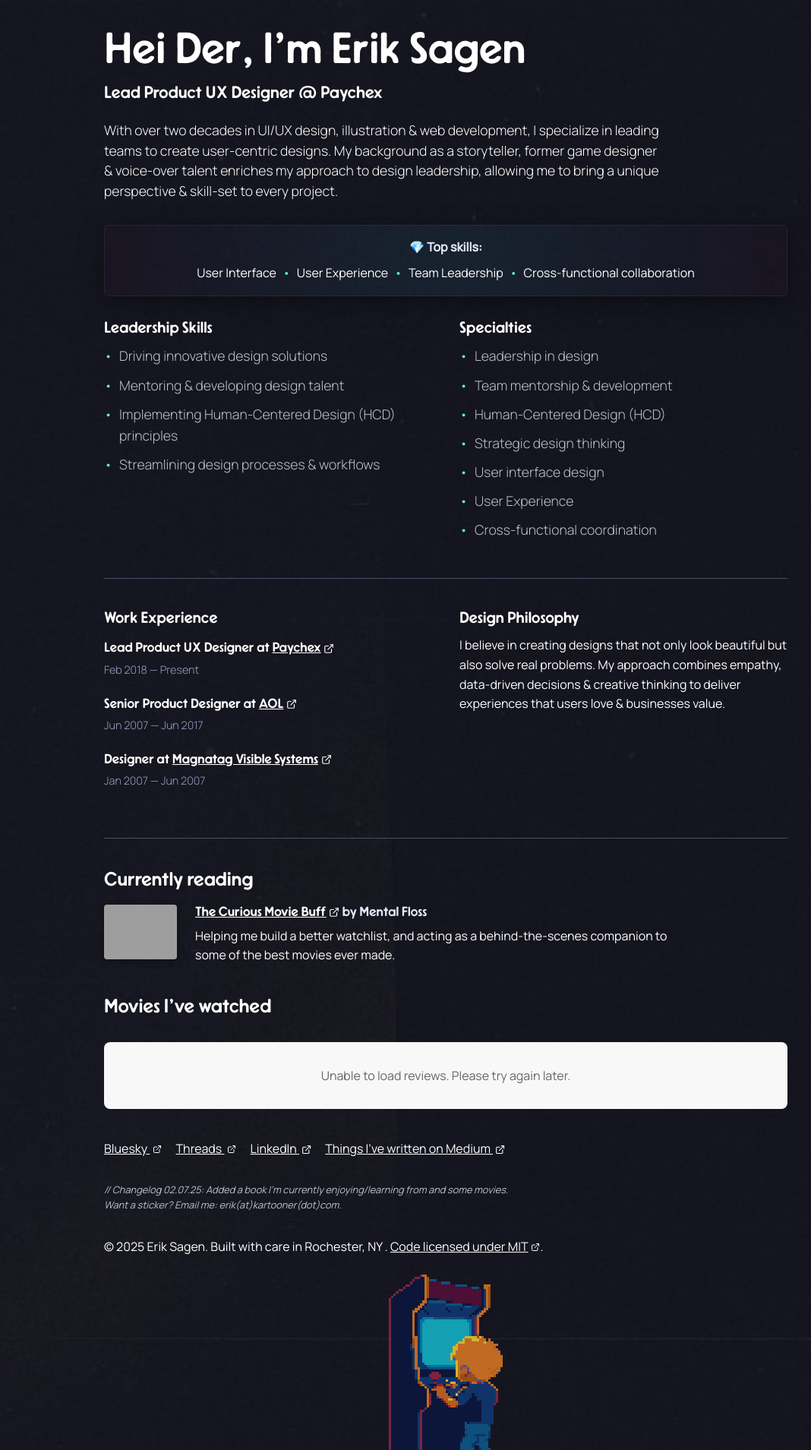
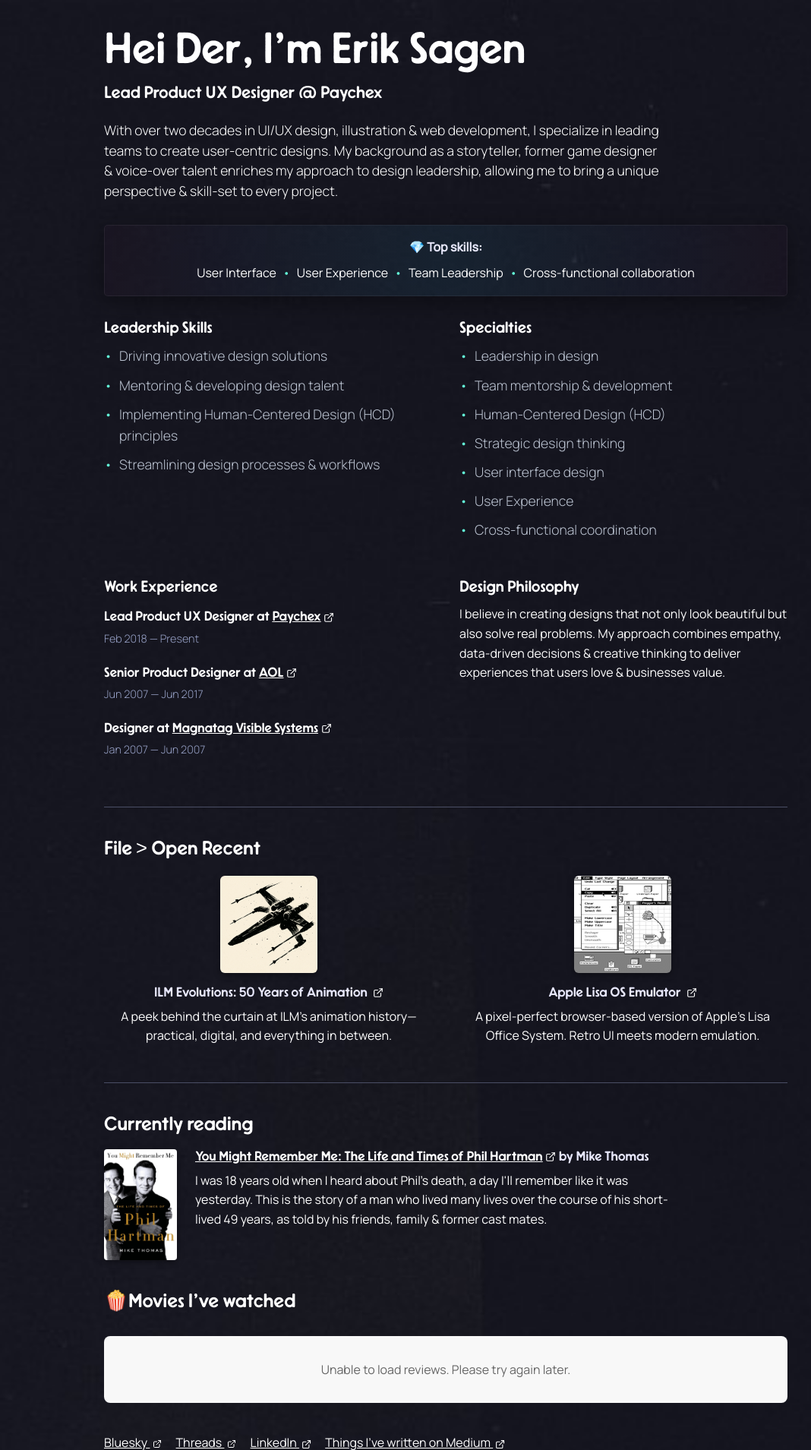
Before and after one commit to kartooner/kartoonerdotcom, a PHP site: page / in a window 1280 px wide. Shown: the top 1909 px of the page at 76% size, without its empty margins (53-1121 px from the left). Run offline with PHP 8.4, Linux system fonts and the light colour scheme; grey boxes are pictures that could not be loaded.

Commit message:
Reading + linkage
Updated what I'm reading and added some link shares

```diff
--- a/index.html
+++ b/index.html
@@ -75,8 +75,6 @@
             </div>
         </div>
 
-        <hr class="divider">
-
         <div class="experience-philosophy-container">
             <div class="experience-column">
                 <h3>Work Experience</h3>
@@ -104,23 +102,63 @@
 
         <hr class="divider">
 
+        <aside id="link-share" class="link-share-section">
+            <h2 aria-label="Recent links">File &gt; Open Recent</h2>
+
+            <div class="link-grid">
+                <div class="link-card">
+                    <img
+                            src="/img/xwing-ink-thumb.png"
+                            alt="Ink illustration of X-Wing Starfighter"
+                            class="link-thumb"
+                    />
+                    <div class="link-info">
+                        <h3>
+                            <a href="https://www.ilm.com/ilm-evolutions-50-animation-part-one/" target="_blank" rel="noopener noreferrer">
+                                ILM Evolutions: 50 Years of Animation
+                            </a>
+                        </h3>
+                        <p>A peek behind the curtain at ILM’s animation history—practical, digital, and everything in between.</p>
+                    </div>
+                </div>
+
+                <div class="link-card">
+                    <img
+                            src="/img/lisa-os-thumb.png"
+                            alt="Screenshot of Apple Lisa OS Emulator"
+                            class="link-thumb"
+                    />
+                    <div class="link-info">
+                        <h3>
+                            <a href="https://alpha.lisagui.com" target="_blank" rel="noopener noreferrer">
+                                Apple Lisa OS Emulator
+                            </a>
+                        </h3>
+                        <p>A pixel-perfect browser-based version of Apple's Lisa Office System. Retro UI meets modern emulation.</p>
+                    </div>
+                </div>
+            </div>
+        </aside>
+
+        <hr class="divider">
+
         <aside id="reading" class="reading-section">
             <h2>Currently reading</h2>
             <div class="book-entry">
                     <img
-                            src="https://images-na.ssl-images-amazon.com/images/P/168188884X.01._SX180_SCLZZZZZZZ_.jpg"
-                            alt="Book cover of The Curious Movie Buff"
+                            src="/img/phil-hartman-cover.jpg"
+                            alt="Book cover of You Might Remember Me: The Life and Times of Phil Hartman"
                             class="book-cover"
                     />
                 <div class="book-info">
-                    <h3><a href="https://a.co/d/hbEFDVI" target="_blank" rel="noopener noreferrer" aria-label="View The Curious Movie Buff on Amazon">The Curious Movie Buff</a> by Mental Floss</h3>
-                    <p>Helping me build a better watchlist, and acting as a behind-the-scenes companion to some of the best movies ever made.</p>
+                    <h3><a href="https://a.co/d/euVlWVu" target="_blank" rel="noopener noreferrer" aria-label="View You Might Remember Me: The Life and Times of Phil Hartman on Amazon">You Might Remember Me: The Life and Times of Phil Hartman</a> by Mike Thomas</h3>
+                    <p>I was 18 years old when I heard about Phil's death, a day I'll remember like it was yesterday. This is the story of a man who lived many lives over the course of his short-lived 49 years, as told by his friends, family &amp; former cast mates.</p>
                 </div>
             </div>
         </aside>
 
         <section class="recently-watched">
-            <h2>Movies I've watched</h2>
+            <h2><span aria-hidden="true">🍿</span>Movies I've watched</h2>
             <div id="reviews-container" class="reviews-grid">
                 <!-- Reviews will be injected here -->
                 <div class="reviews-loading">Loading latest watches...</div>
--- a/style.css
+++ b/style.css
@@ -437,6 +437,60 @@
     font-weight: 300;
 }
 
+.link-share-section {
+    margin-bottom: 3rem;
+}
+
+.link-share-section h2 {
+    font-size: 1.6rem;
+    margin-bottom: 1.2rem;
+}
+
+.link-grid {
+    display: grid;
+    grid-template-columns: repeat(auto-fit, minmax(280px, 1fr));
+    gap: 2rem;
+}
+
+.link-card {
+    display: flex;
+    flex-direction: column;
+    align-items: center;
+    text-align: center;
+}
+
+.link-thumb {
+    width: 128px;
+    height: auto;
+    border-radius: 6px;
+    box-shadow: 0 2px 8px rgba(0, 0, 0, 0.4);
+    margin-bottom: 1rem;
+}
+
+.link-info h3 {
+    font-size: 1.1rem;
+    font-weight: 500;
+    color: var(--heading-color);
+    margin: 0 0 0.5rem;
+}
+
+.link-info h3 a {
+    color: inherit;
+    text-decoration: none;
+}
+
+.link-info h3 a:hover {
+    text-decoration: underline;
+}
+
+.link-info p {
+    color: var(--text-color);
+    font-size: 1rem;
+    line-height: 1.6;
+    max-width: 60ch;
+    margin: 0 auto;
+}
+
 .reading-section {
     margin-bottom: 2.5rem;
 }
```
Also changed, not shown: img/lisa-os-thumb.png (added), img/phil-hartman-cover.jpg (added), img/xwing-ink-thumb.png (added).
